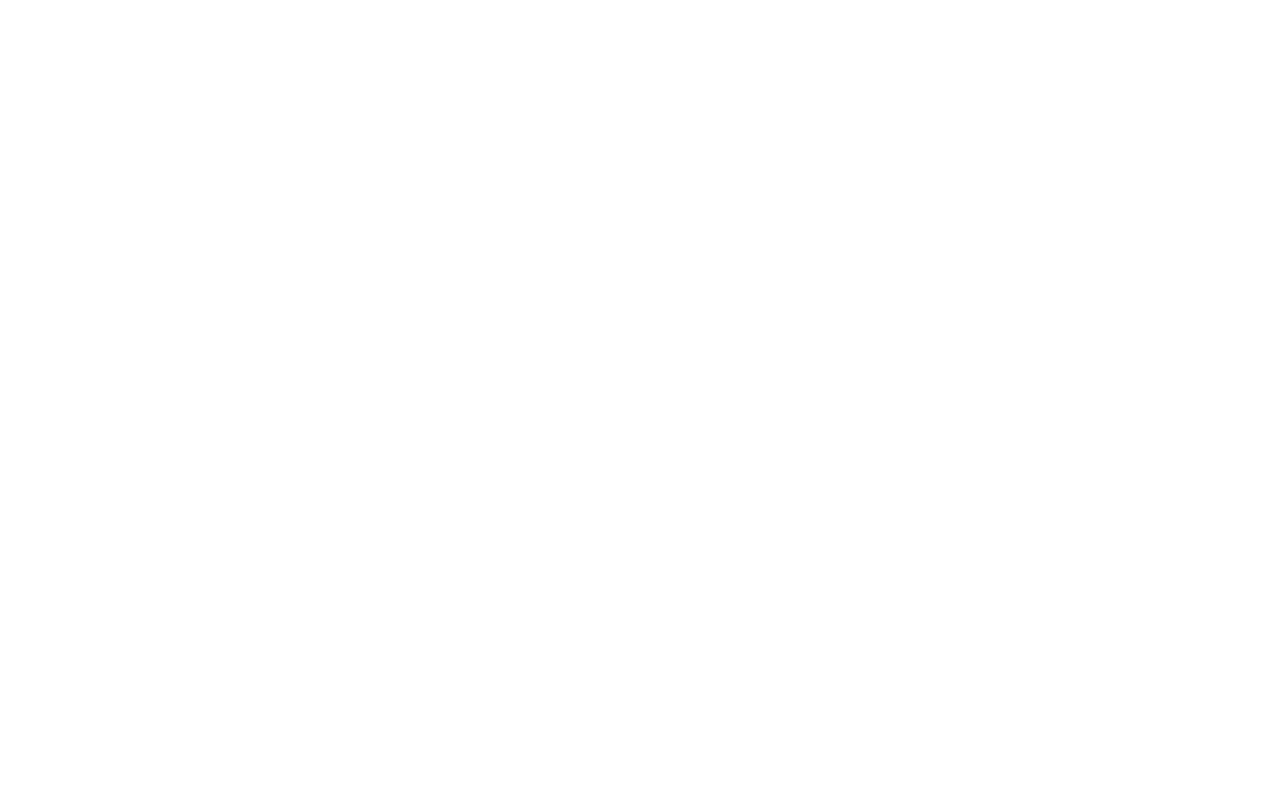
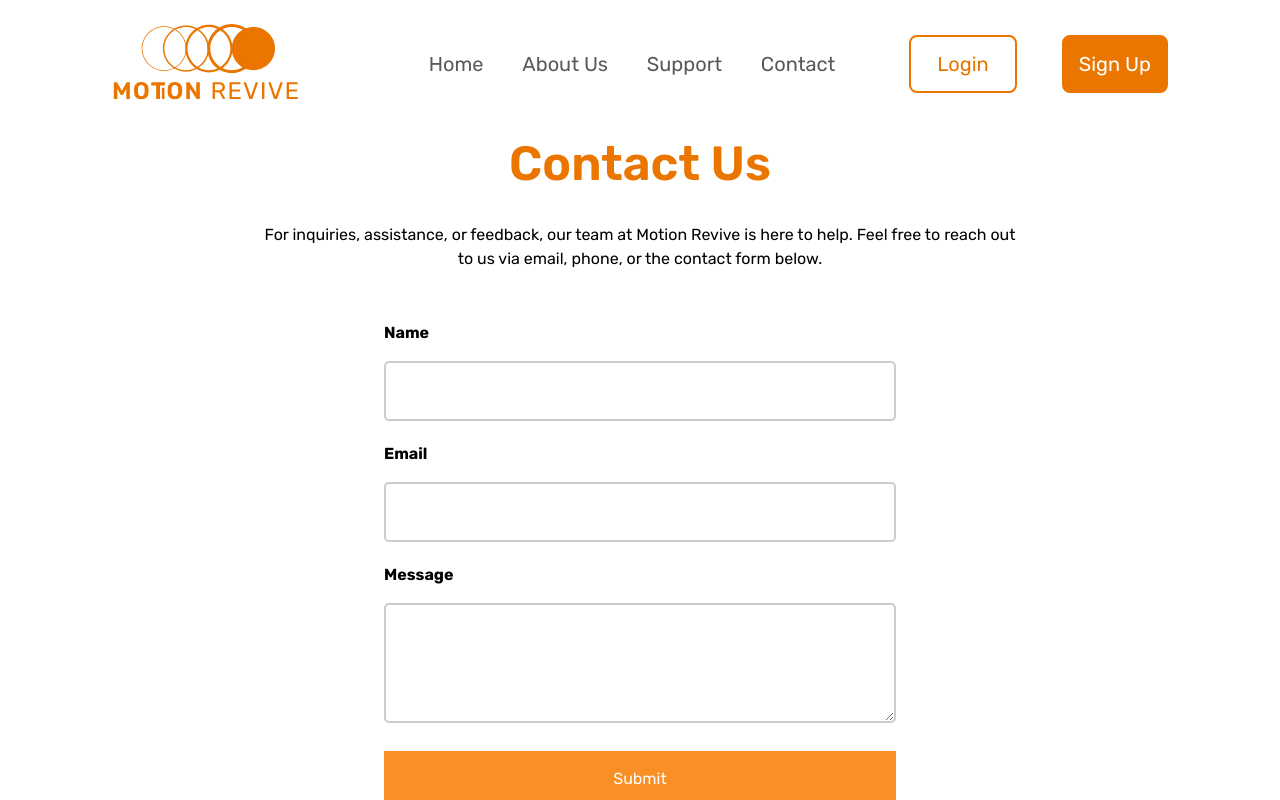
Before and after one commit to IamNaeto/motion-revive, a React (Vite) app: page /contact in a window 1280 px wide. Before the commit this address had no page. Shown: the top 800 px of the page. Built offline with nearby package versions, Linux system fonts and the light colour scheme.

Commit message:
Added contact us page

```diff
--- a/src/App.jsx
+++ b/src/App.jsx
@@ -4,6 +4,7 @@
 import Signin from './pages/SignIn';
 import Signup from './pages/Signup';
 import ForgotPassword from './pages/ForgotPassword';
+import Contact from './pages/Contact';
 
 function App() {
   return (
@@ -12,6 +13,7 @@
         <Route path="/" exact element={<Home />} />
         <Route path="/signin" element={<Signin />} />
         <Route path="/signup" element={<Signup />} />
+        <Route path="/contact" element={<Contact />} />
         <Route path="/forgot-password" element={<ForgotPassword />} />
       </Routes>
   </Router>
--- /dev/null
+++ b/src/components/Contactpage.jsx
@@ -0,0 +1,18 @@
+export default function Contactpage() {
+  return (
+    <section>
+      <h1 className="text-[#EA7600] text-[48px] text-center font-semibold">Contact Us</h1>
+      <p className="w-[60%] mt-[23px] text-center mx-auto">For inquiries, assistance, or feedback, our team at Motion Revive is here to help.
+      Feel free to reach out to us via email, phone, or the contact form below.</p>
+      <form className="w-[40%] mx-auto mt-[50px]" action="">
+        <label className="mb-[16px] font-bold block" htmlFor="name">Name</label>
+        <input className="mb-[21px] outline-none border-solid border-2 border-[#CCCCCC] h-[60px] w-full rounded-[5px]" type="text" name="Name" id="name" />
+        <label className="mb-[16px] font-bold block" htmlFor="email">Email</label>
+        <input className="mb-[21px] outline-none border-solid border-2 border-[#CCCCCC] h-[60px] w-full rounded-[5px]" type="email" name="Email" id="email" />
+        <label className="mb-[16px] font-bold block" htmlFor="message">Message</label>
+        <textarea className="mb-[21px] outline-none border-solid border-2 border-[#CCCCCC] h-[120px] w-full rounded-[5px]" type="text" name="Message" id="message"/>
+        <button className="text-[#FFFFFF] bg-[#F99025] w-full py-[16px]">Submit</button>
+      </form>
+    </section>
+  )
+}
--- /dev/null
+++ b/src/pages/Contact.jsx
@@ -0,0 +1,12 @@
+import Header from '../components/Header';
+import Contactpage from '../components/Contactpage';
+import Footer from '../components/Footer';
+export default function Contact() {
+  return (
+    <div>
+      <Header />
+      <Contactpage />
+      <Footer />
+    </div>
+  )
+}
```
